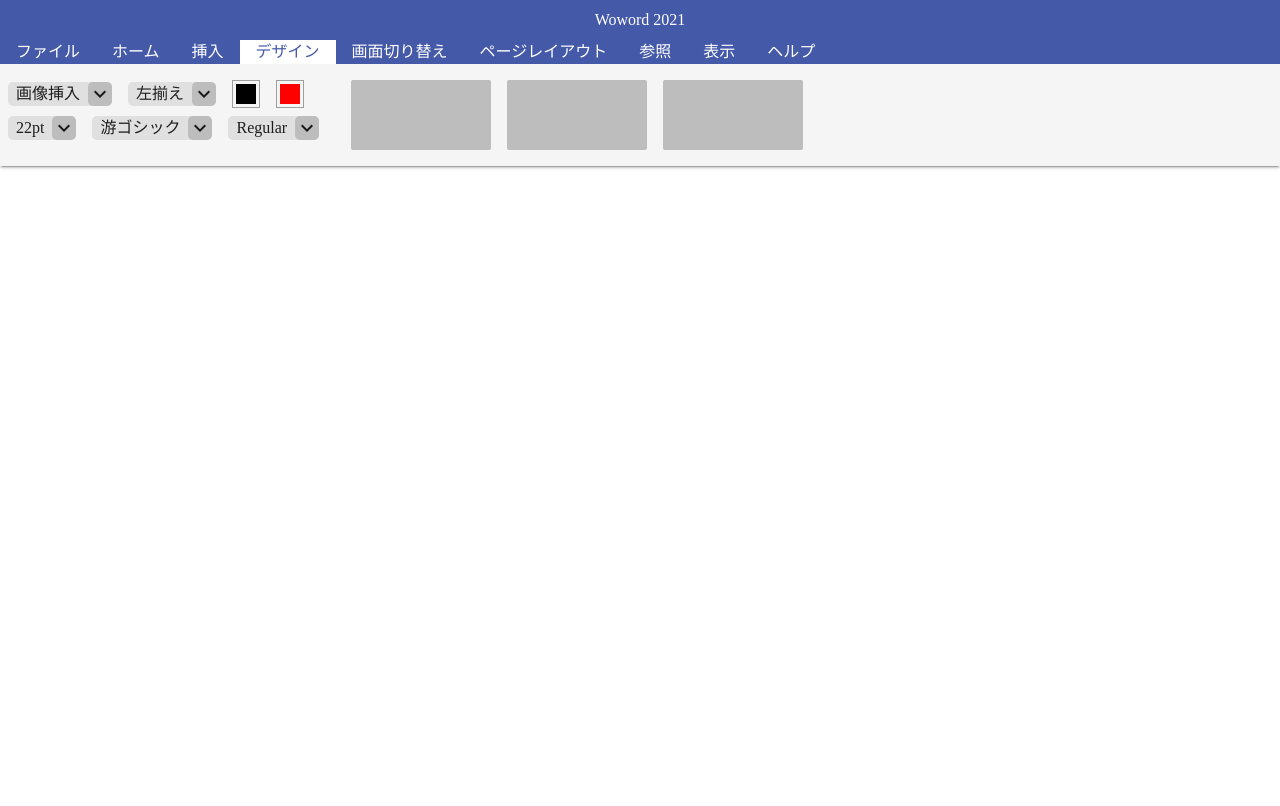
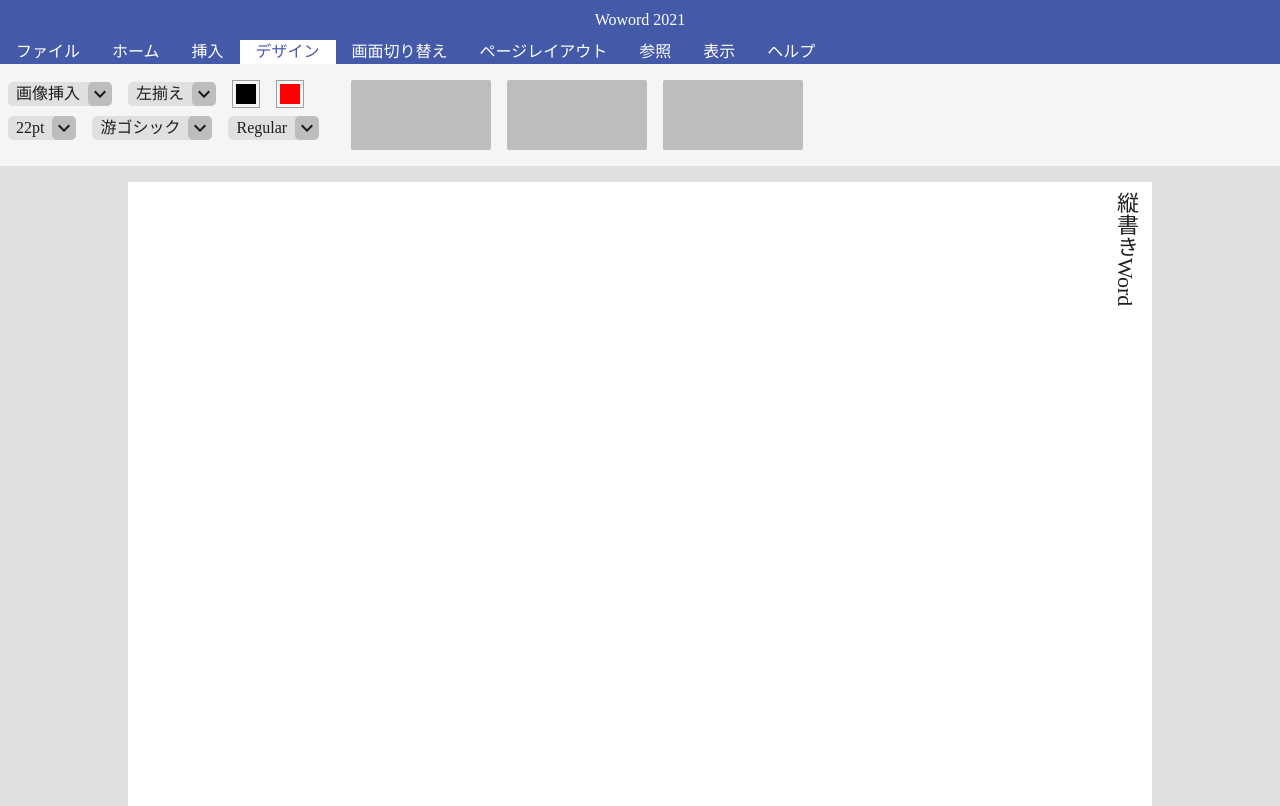
Before and after one commit to takusan23/next-js-word-demo, a Next.js app: page / in a window 1280 px wide. Built offline with nearby package versions, Linux system fonts and the light colour scheme.

Commit message:
ほぼワード

```diff
--- a/components/Layout.tsx
+++ b/components/Layout.tsx
@@ -1,3 +1,4 @@
+import { CssBaseline } from "@mui/material"
 import Box from "@mui/material/Box"
 import RibbonUI from "./RibbonUI"
 
@@ -9,9 +10,12 @@ type LayoutProps = {
 /** 共通部分 */
 const Layout: React.FC<LayoutProps> = ({ children, ...props }) => {
     return (
-        <Box sx={{ display: 'flex' }}>
+        <Box>
+            <CssBaseline />
             <RibbonUI />
-            {children}
+            <Box component="main">
+                {children}
+            </Box>
         </Box>
     )
 }
--- a/components/RibbonContent.tsx
+++ b/components/RibbonContent.tsx
@@ -43,8 +43,8 @@ const SkeletonUIGroup = () => {
     return (
         <Grid container spacing={2}>
             {
-                [0, 1, 2].map(() => (
-                    <Grid item>
+                [0, 1, 2].map((key) => (
+                    <Grid item key={key}>
                         <SkeletonComponent />
                     </Grid>
                 ))
--- a/components/RibbonUI.tsx
+++ b/components/RibbonUI.tsx
@@ -43,7 +43,7 @@ const RibbonTab = () => {
         <>
             <Grid container>
                 {TabItemTextList.map((tabItem) => (
-                    <Grid item>
+                    <Grid item key={tabItem.title}>
                         {/* 選択中は背景の色を変える */}
                         <Box
                             sx={{
--- /dev/null
+++ b/components/VerticalTextField.tsx
@@ -0,0 +1,28 @@
+import { useTheme } from "@mui/material"
+
+/** 縦書きテキストフィールド */
+const VerticalTextField = () => {
+    const theme = useTheme()
+
+    return (
+        <div
+            suppressContentEditableWarning
+            contentEditable
+            style={{
+                padding: '10px',
+                height: '80vh',
+                width: '80vw',
+                fontSize: '22px',
+                writingMode: 'vertical-rl',
+                msWritingMode: 'vertical-rl',
+                WebkitWritingMode: 'vertical-rl',
+                border: 'none',
+                outline: 'none',
+                backgroundColor: theme.palette.background.default
+            }}>
+            縦書きWord
+        </div>
+    )
+}
+
+export default VerticalTextField
--- /dev/null
+++ b/components/WritingLayout.tsx
@@ -0,0 +1,9 @@
+import VerticalTextField from "./VerticalTextField"
+
+/** 文字を書き込む部分のレイアウト */
+const WritingLayout = () => {
+    return (
+        <VerticalTextField />
+    )
+}
+export default WritingLayout
--- a/pages/index.tsx
+++ b/pages/index.tsx
@@ -1,11 +1,28 @@
+import { colors, Grid } from '@mui/material'
 import type { NextPage } from 'next'
+import WritingLayout from '../components/WritingLayout'
 
 /** 最初に表示される画面 */
 const Home: NextPage = () => {
     return (
-        <div>
-
-        </div>
+        <Grid
+            container
+            direction="column"
+            alignItems="center"
+            sx={{
+                paddingLeft: 5,
+                paddingRight: 5,
+                paddingTop: 2,
+                paddingBottom: 2,
+                height: '80vh',
+                overflowY: 'scroll',
+                backgroundColor: colors.grey[300]
+            }}
+        >
+            <Grid item>
+                <WritingLayout />
+            </Grid>
+        </Grid>
     )
 }
 
```
Also changed, not shown: styles/Home.module.css (deleted, +0 -116 lines).
